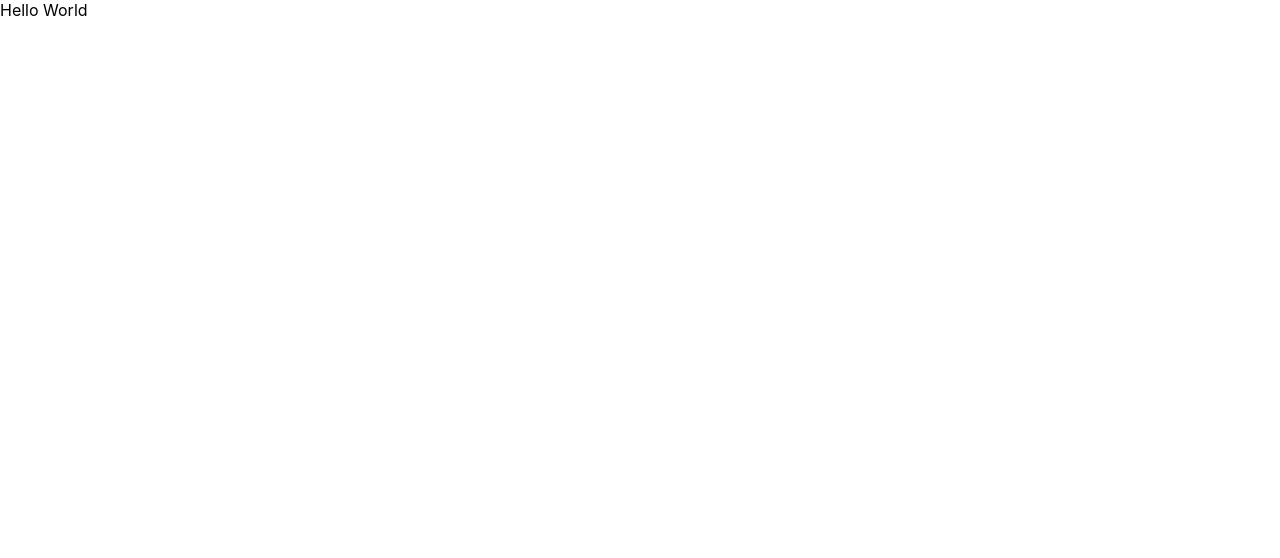
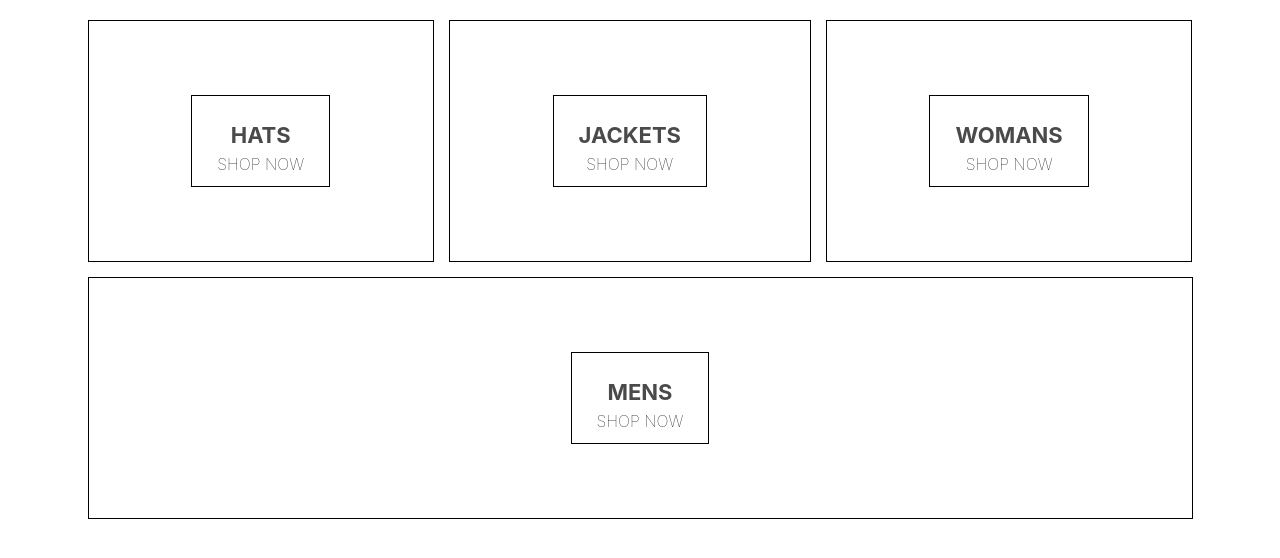
Before and after one commit to DineshBisht/crwn-clothing, a React (Create React App) app: page / in a window 1280 px wide. Shown: the top 558 px of the page. Built offline with nearby package versions, Linux system fonts and the light colour scheme.

Commit message:
created prject with create-react-app and create home page

```diff
--- a/package.json
+++ b/package.json
@@ -3,6 +3,7 @@
   "version": "0.1.0",
   "private": true,
   "dependencies": {
+    "node-sass": "^4.12.0",
     "react": "^16.9.0",
     "react-dom": "^16.9.0",
     "react-scripts": "3.1.1"
--- a/src/App.js
+++ b/src/App.js
@@ -1,9 +1,10 @@
 import React from "react";
-
 import "./App.css";
 
+import HomePage from "./hompage.component";
+import "./homepage-style.scss";
 function App() {
-  return <div>Hello World</div>;
+  return <div>{<HomePage />}</div>;
 }
 
 export default App;
--- /dev/null
+++ b/src/homepage-style.scss
@@ -0,0 +1,54 @@
+.homepage {
+  display: flex;
+  flex-direction: column;
+  align-items: center;
+  padding: 20px 80px;
+}
+
+.directory-menu {
+  width: 100%;
+  display: flex;
+  flex-wrap: wrap;
+  justify-content: space-between;
+}
+
+.menu-item {
+  min-width: 30%;
+  height: 240px;
+  flex: 1 1 auto;
+  display: flex;
+  align-items: center;
+  justify-content: center;
+  border: 1px solid black;
+  margin: 0 7.5px 15px;
+
+  &:first-child {
+    margin-right: 7.5px;
+  }
+
+  &:last-child {
+    margin-left: 7.5px;
+  }
+
+  .content {
+    height: 90px;
+    padding: 0 25px;
+    display: flex;
+    flex-direction: column;
+    align-items: center;
+    justify-content: center;
+    border: 1px solid black;
+
+    .title {
+      font-weight: bold;
+      margin-bottom: 6px;
+      font-size: 22px;
+      color: #4a4a4a;
+    }
+
+    .subtitle {
+      font-weight: lighter;
+      font-size: 16px;
+    }
+  }
+}
--- /dev/null
+++ b/src/hompage.component.jsx
@@ -0,0 +1,37 @@
+import React from "react";
+
+const HomePage = () => (
+  <div className="homepage">
+    <div className="directory-menu">
+      <div className="menu-item">
+        <div className="content">
+          <h1 className="title">HATS</h1>
+          <span className="subtitle">SHOP NOW</span>
+        </div>
+      </div>
+
+      <div className="menu-item">
+        <div className="content">
+          <h1 className="title">JACKETS</h1>
+          <span className="subtitle">SHOP NOW</span>
+        </div>
+      </div>
+
+      <div className="menu-item">
+        <div className="content">
+          <h1 className="title">WOMANS</h1>
+          <span className="subtitle">SHOP NOW</span>
+        </div>
+      </div>
+
+      <div className="menu-item">
+        <div className="content">
+          <h1 className="title">MENS</h1>
+          <span className="subtitle">SHOP NOW</span>
+        </div>
+      </div>
+    </div>
+  </div>
+);
+
+export default HomePage;
--- a/src/index.js
+++ b/src/index.js
@@ -2,6 +2,6 @@
 import ReactDOM from "react-dom";
 import "./index.css";
 import App from "./App";
-import * as serviceWorker from "./serviceWorker";
+//import * as serviceWorker from "./serviceWorker";
 
 ReactDOM.render(<App />, document.getElementById("root"));
```
Also changed, not shown: 1 other file (tests, documents, lock files or other folders).
